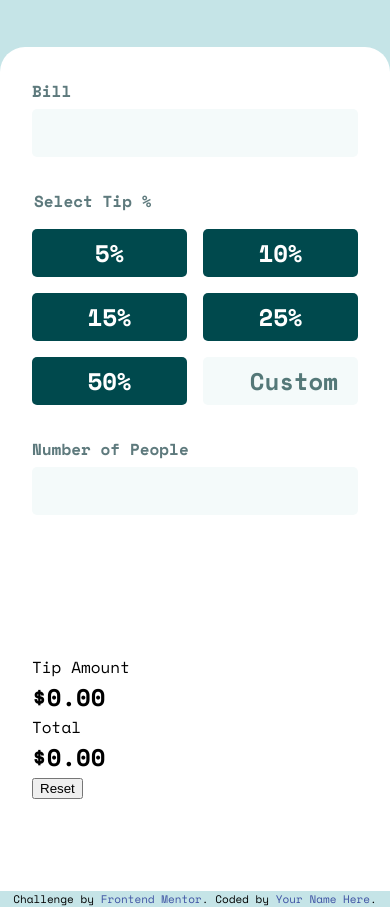
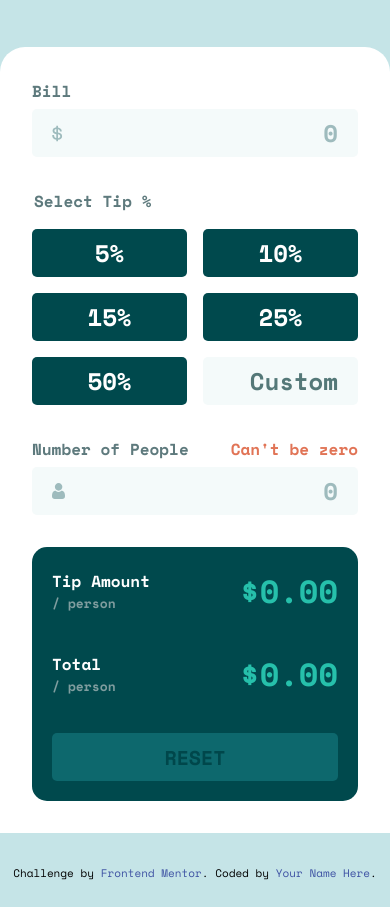
Before and after one commit to manolobrown/tip-calculator-app, a website: page index.html in a window 390 px wide. Shown: the part 107-1014 px from the top of the page. After the commit the page ends 988 px from the top, so only its background shows below. Drawn offline with nearby package versions, Linux system fonts and the light colour scheme; files that its build step writes are made by us from their sources.

Commit message:
[UPDATE] Completion of Mobile Design

```diff
--- a/index.html
+++ b/index.html
@@ -34,7 +34,7 @@
       <div class="col">
         <div class="bill">
           <label class="form-label" for="bill">Bill</label>
-          <input class="form-control" type="text" id="bill" name="bill">
+          <input class="form-control" type="text" id="bill" name="bill" placeholder="0">
         </div>
         <div class="select-tip">
           <fieldset>
@@ -69,20 +69,22 @@
         </div>
         <div class="people-count">
           <label class="form-label" for="peopleCount">Number of People</label>
-          <input class="form-control" type="text" id="peopleCount">
+          <span class="error">Can't be zero</span>
+          <input class="form-control" type="text" id="peopleCount" placeholder="0">
         </div>
       </div>
       <div class="col">
         <div class="totals">
-          <div class="tip-amount">
+          <div class="tip-amount d-flex">
             <div class="totals__label">Tip Amount</div>
             <div class="totals__value">$0.00</div>
           </div>
-          <div class="total">
+          <div class="total d-flex">
             <div class="totals__label">Total</div>
             <div class="totals__value">$0.00</div>
-            <button>Reset</button>
+
           </div>
+          <button>Reset</button>
         </div>
       </div>
     </section>
--- a/src/scss/components/input.scss
+++ b/src/scss/components/input.scss
@@ -6,6 +6,10 @@
     font-weight: 700;
     margin-bottom: rem(6);
     display: inline-block;
+
+    .error {
+        color: var(--error);
+    }
 }
 .form-control {
     display: flex;
@@ -16,4 +20,23 @@
     height: rem(48);
     background-color: var(--light-grayish-cyan3);
     border: 0;
+    text-align: right;
+    padding: 0 rem(20);
+    background-position: rem(20);
+    background-repeat: no-repeat;
+    color: var(--dark-cyan);
+    caret-color: var(--strong-cyan);
+    transition: outline .2s ease;
+
+    &::placeholder {
+        color: #9EBBBD;
+    }
+
+    &:focus-visible, &:focus {
+        outline: var(--strong-cyan) auto 2px;
+    }
+
+    &.error {
+        outline: var(--error) auto 2px;
+    }
 }
--- a/src/scss/components/radio.scss
+++ b/src/scss/components/radio.scss
@@ -31,4 +31,10 @@
     align-items: center;
     justify-content: center;
     color: var(--white);
+    transition: background-color .2s ease;
 }
+
+.form-check-input:checked ~ .form-check-label, .form-check-label:hover {
+    background-color: var(--strong-cyan);
+    color: var(--dark-cyan);
+}
--- a/src/scss/globals/boilerplate.scss
+++ b/src/scss/globals/boilerplate.scss
@@ -25,3 +25,12 @@ body {
     white-space: nowrap!important;
     border: 0!important;
 }
+
+.error {
+    color: var(--error);
+    font-weight: 700;
+}
+
+input[type=text], button, .form-check-label {
+    cursor: pointer;
+}
--- a/src/scss/globals/colors.scss
+++ b/src/scss/globals/colors.scss
@@ -8,4 +8,5 @@
     --light-grayish-cyan2: hsl(189, 41%, 97%);
     --light-grayish-cyan3: hsl(185, 38%, 97%);
     --white: hsl(0, 0%, 100%);
+    --error: hsl(13, 70%, 61%);
 }
--- a/src/scss/globals/grid.scss
+++ b/src/scss/globals/grid.scss
@@ -10,7 +10,3 @@
     max-width: 100%;
     width: 100%;
 }
-
-.col+.col {
-    margin-top: rem(47)
-}
--- a/src/scss/globals/typography.scss
+++ b/src/scss/globals/typography.scss
@@ -12,7 +12,7 @@ body {
     font-size: rem(16);
 }
 
-.form-check-label, .form-control, .totals__value, .form-control::placeholder {
+.form-check-label, .form-control, .totals__value, .form-control::placeholder , button {
     font-weight: 700;
     font-size: rem(24);
     font-family: var(--font-space-mono);
--- a/src/scss/layout/_index.scss
+++ b/src/scss/layout/_index.scss
@@ -1,3 +1,6 @@
 @forward 'header';
 @forward 'splitter';
+@forward 'bill';
 @forward 'select-tip';
+@forward 'people-count';
+@forward 'totals';
--- /dev/null
+++ b/src/scss/layout/bill.scss
@@ -0,0 +1,7 @@
+@use '../util/' as *;
+
+.bill .form-control {
+    background-image: url('/images/icon-dollar.svg');
+    background-size: rem(11) rem(17);
+    padding-left: rem(40);
+}
--- /dev/null
+++ b/src/scss/layout/people-count.scss
@@ -0,0 +1,25 @@
+@use '../util/' as *;
+
+.people-count .form-control {
+    background-image: url('/images/icon-person.svg');
+    background-size: rem(13) rem(16);
+    padding-left: rem(35);
+}
+
+.people-count {
+    display: flex;
+    flex-wrap: wrap;
+    justify-content: space-between;
+
+    .form-control {
+        flex: 0 0 100%;
+        max-width: 100%;
+        width: 100%;
+    }
+
+    .form-label {
+        flex-basis: 0;
+        flex-grow: 1;
+    }
+
+}
--- a/src/scss/layout/splitter.scss
+++ b/src/scss/layout/splitter.scss
@@ -4,7 +4,8 @@
     background-color: var(--white);
     border-radius: 25px 25px 0 0;
     padding: rem(32);
-    height: 100vh;
+    margin-bottom: rem(32);
+
 
     .form-control, .select-tip {
         margin-bottom: rem(32);
--- /dev/null
+++ b/src/scss/layout/totals.scss
@@ -0,0 +1,56 @@
+@use '../util/' as *;
+
+.totals {
+    padding: rem(20);
+    background-color: var(--dark-cyan);
+    border-radius: rem(15);
+    font-weight: 700;
+
+    &__label:after {
+        content:'/ person';
+        display: block;
+        font-size: rem(13);
+        color: #7F9D9F;
+
+    }
+
+    &__value {
+        font-size: rem(32);
+        color: var(--strong-cyan);
+    }
+}
+
+.tip-amount, .total {
+    justify-content: space-between;
+    align-items: center;
+    color: var(--white);
+    margin-bottom: rem(35);
+}
+
+.totals button {
+    width: 100%;
+    color: #00474B;
+    font-size: rem(20);
+    text-transform: uppercase;
+    text-align: center;
+    display: flex;
+    align-items: center;
+    justify-content: center;
+    height: rem(48);
+    border: 0;
+    border-radius: rem(5);
+    background-color: #0D686D;
+    transition: background-color .2s ease;
+
+    &:hover {
+        background-color: #9FE8DF;
+    }
+
+    &:hover, &.active {
+        color: var(--dark-cyan);
+    }
+
+    &.active {
+        background-color: var(--strong-cyan);
+    }
+}
```
